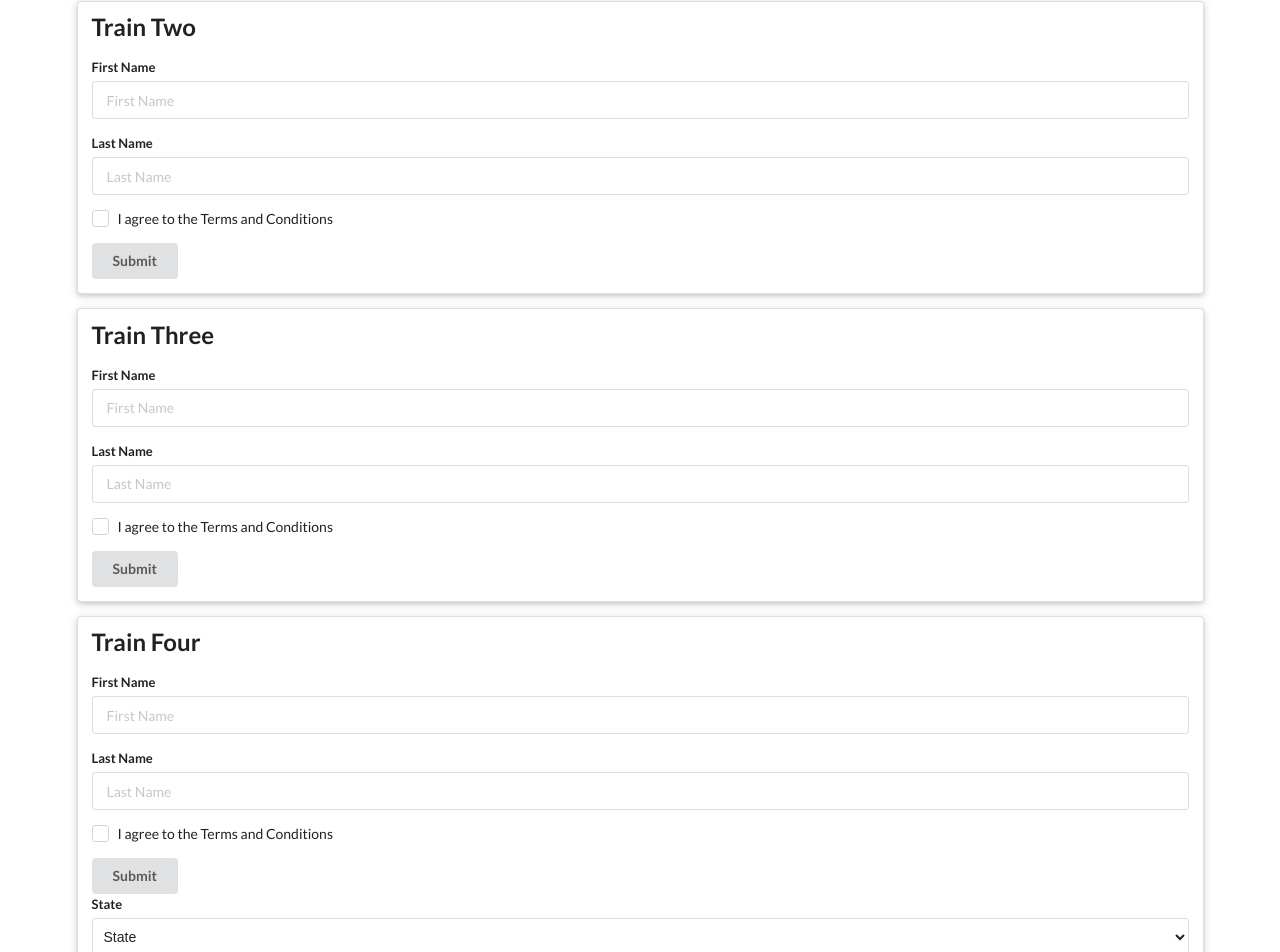
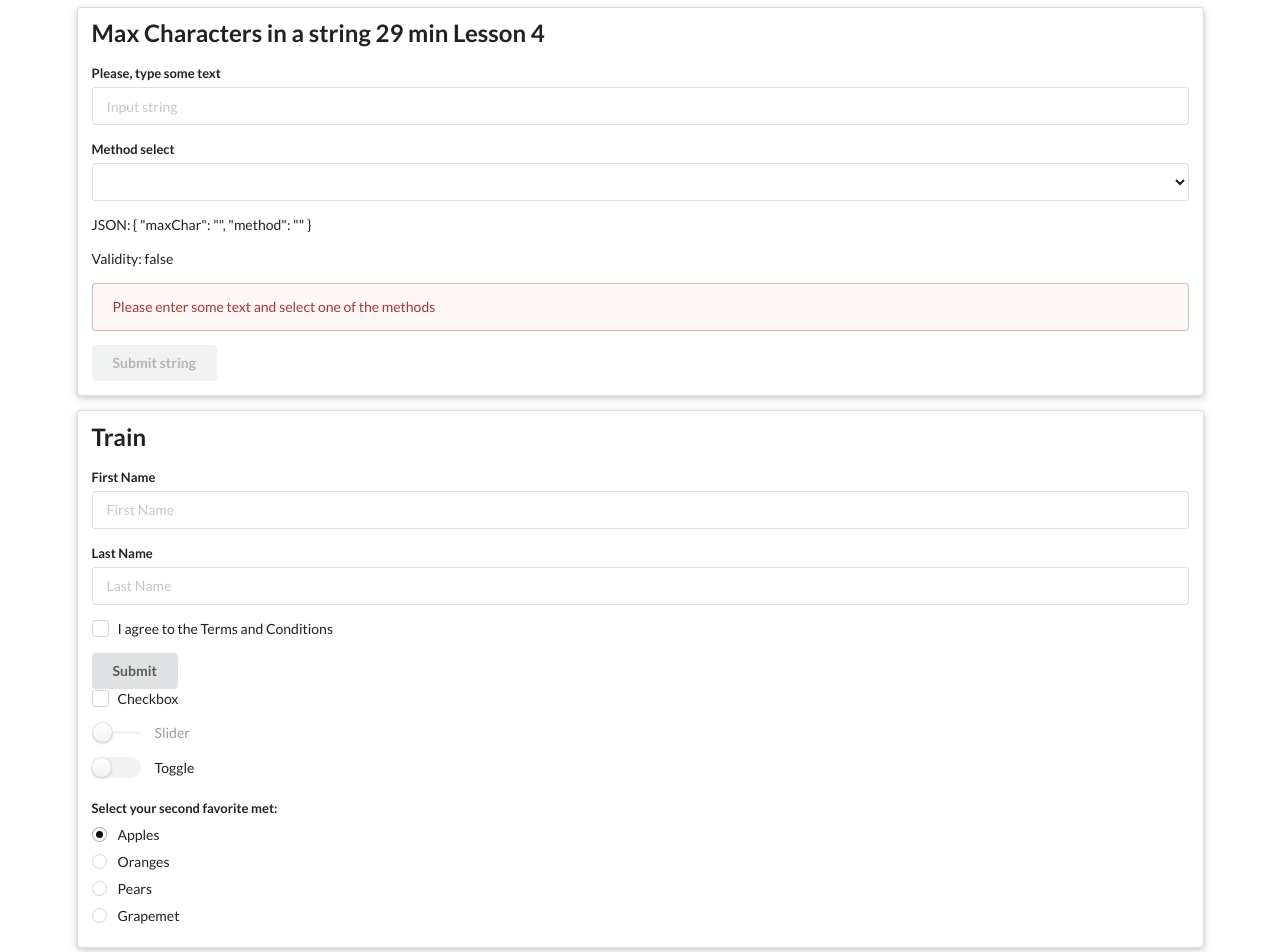
Before and after one commit to MariuszZalew/angular_workbench, an Angular app: page /TestForm in a window 1280 px wide. Shown: the part 968-1920 px from the top of the page. Built offline with nearby package versions, Linux system fonts and the light colour scheme.

Commit message:
add maxChar form

```diff
--- a/src/app/app.module.ts
+++ b/src/app/app.module.ts
@@ -20,6 +20,7 @@ import { MainFormComponent } from './main-form/main-form.component';
 import { DemoFormComponent } from './main-form/demo-form/demo-form.component';
 import { GroupFormComponent } from './main-form/group-form/group-form.component';
 import { StringReverseFormComponent } from './main-form/string-reverse-form/string-reverse-form.component';
+import { MaxCharFormComponent } from './main-form/max-char-form/max-char-form.component';
 
 const appRoutes: Routes = [
   { path: 'Exercise1', component: ExerciseOneComponent },
@@ -48,7 +49,8 @@ const appRoutes: Routes = [
     MainFormComponent,
     DemoFormComponent,
     GroupFormComponent,
-    StringReverseFormComponent
+    StringReverseFormComponent,
+    MaxCharFormComponent
   ],
   imports: [BrowserModule,
             FormsModule,
--- a/src/app/main-form/main-form.component.html
+++ b/src/app/main-form/main-form.component.html
@@ -5,51 +5,12 @@
 <br>
 
 <app-string-reverse-form></app-string-reverse-form>
+<br>
+
+<app-max-char-form></app-max-char-form>
 
 <div class="ui raised segment">
-  <h2 class="ui header">Train Two</h2>
-  <form class="ui form">
-    <div class="field">
-      <label>First Name</label>
-      <input type="text" name="first-name" placeholder="First Name" />
-    </div>
-    <div class="field">
-      <label>Last Name</label>
-      <input type="text" name="last-name" placeholder="Last Name" />
-    </div>
-    <div class="field">
-      <div class="ui checkbox">
-        <input type="checkbox" tabindex="0"  />
-        <label>I agree to the Terms and Conditions</label>
-      </div>
-    </div>
-    <button class="ui button" type="submit">Submit</button>
-  </form>
-</div>
-
-<div class="ui raised segment">
-  <h2 class="ui header">Train Three</h2>
-  <form class="ui form">
-    <div class="field">
-      <label>First Name</label>
-      <input type="text" name="first-name" placeholder="First Name" />
-    </div>
-    <div class="field">
-      <label>Last Name</label>
-      <input type="text" name="last-name" placeholder="Last Name" />
-    </div>
-    <div class="field">
-      <div class="ui checkbox">
-        <input type="checkbox" tabindex="0"  />
-        <label>I agree to the Terms and Conditions</label>
-      </div>
-    </div>
-    <button class="ui button" type="submit">Submit</button>
-  </form>
-</div>
-
-<div class="ui raised segment">
-  <h2 class="ui header">Train Four</h2>
+  <h2 class="ui header">Train</h2>
   <form class="ui form">
     <div class="field">
       <label>First Name</label>
@@ -68,63 +29,6 @@
     <button class="ui button" type="submit">Submit</button>
 
     <div class="ui form">
-      <div class="field">
-        <label>State</label>
-        <select class="ui fluid dropdown">
-          <option value="">State</option>
-          <option value="AL">Alabama</option>
-          <option value="AK">Alaska</option>
-          <option value="AZ">Arizona</option>
-          <option value="AR">Arkansas</option>
-          <option value="CA">California</option>
-          <option value="CO">Colorado</option>
-          <option value="CT">Connecticut</option>
-          <option value="DE">Delaware</option>
-          <option value="DC">District Of Columbia</option>
-          <option value="FL">Florida</option>
-          <option value="GA">Georgia</option>
-          <option value="HI">Hawaii</option>
-          <option value="ID">Idaho</option>
-          <option value="IL">Illinois</option>
-          <option value="IN">Indiana</option>
-          <option value="IA">Iowa</option>
-          <option value="KS">Kansas</option>
-          <option value="KY">Kentucky</option>
-          <option value="LA">Louisiana</option>
-          <option value="ME">Maine</option>
-          <option value="MD">Maryland</option>
-          <option value="MA">Massachusetts</option>
-          <option value="MI">Michigan</option>
-          <option value="MN">Minnesota</option>
-          <option value="MS">Mississippi</option>
-          <option value="MO">Missouri</option>
-          <option value="MT">Montana</option>
-          <option value="NE">Nebraska</option>
-          <option value="NV">Nevada</option>
-          <option value="NH">New Hampshire</option>
-          <option value="NJ">New Jersey</option>
-          <option value="NM">New Mexico</option>
-          <option value="NY">New York</option>
-          <option value="NC">North Carolina</option>
-          <option value="ND">North Dakota</option>
-          <option value="OH">Ohio</option>
-          <option value="OK">Oklahoma</option>
-          <option value="OR">Oregon</option>
-          <option value="PA">Pennsylvania</option>
-          <option value="RI">Rhode Island</option>
-          <option value="SC">South Carolina</option>
-          <option value="SD">South Dakota</option>
-          <option value="TN">Tennessee</option>
-          <option value="TX">Texas</option>
-          <option value="UT">Utah</option>
-          <option value="VT">Vermont</option>
-          <option value="VA">Virginia</option>
-          <option value="WA">Washington</option>
-          <option value="WV">West Virginia</option>
-          <option value="WI">Wisconsin</option>
-          <option value="WY">Wyoming</option>
-        </select>
-      </div>
 
       <div class="inline field">
         <div class="ui checkbox">
--- /dev/null
+++ b/src/app/main-form/max-char-form/max-char-form.component.html
@@ -0,0 +1,51 @@
+<div class="ui raised segment">
+  <h2 class="ui header">Max Characters in a string 29 min Lesson 4</h2>
+
+  <form
+    class="ui form error success"
+    #maxCharForm="ngForm"
+    (submit)="onSubmit(maxCharForm)"
+  >
+    <div class="field">
+      <label>Please, type some text</label>
+      <input
+        type="text"
+        name="maxChar"
+        placeholder="Input string"
+        [(ngModel)]="this.testString"
+        required
+        valid
+      />
+    </div>
+
+    <div class="ui form">
+      <div class="field">
+        <label>Method select</label>
+        <select class="ui fluid dropdown" name="method" ngModel required>
+          <option value="first">First method</option>
+          <option value="second">Second method</option>
+        </select>
+      </div>
+    </div>
+
+    <p>JSON: {{ maxCharForm.value | json }}</p>
+    <p>Validity: {{ maxCharForm.valid | json }}</p>
+
+    <p
+      *ngIf="maxCharForm.value.maxChar === '' || maxCharForm.value.method === ''"
+      class="ui error message"
+    >
+     Please enter some text and select one of the methods
+    </p>
+
+    <p *ngIf="evaluated && maxCharForm.value.maxChar !== ''" class="ui error message success">
+        {{this.solution}}
+    </p>
+
+    <button class="ui button" type="submit" [disabled]="!maxCharForm.valid">
+      Submit string
+    </button>
+
+
+  </form>
+</div>
--- /dev/null
+++ b/src/app/main-form/max-char-form/max-char-form.component.ts
@@ -0,0 +1,86 @@
+import { Component, OnInit } from '@angular/core';
+import { NgForm } from '@angular/forms';
+
+@Component({
+  selector: 'app-max-char-form',
+  templateUrl: './max-char-form.component.html',
+  styleUrls: [],
+})
+export class MaxCharFormComponent implements OnInit {
+
+  testString: string = '';
+  evaluated: boolean = false;
+  solution: string = 'not yet';
+
+  constructor() {}
+
+  ngOnInit(): void {}
+
+
+  onSubmit(f: NgForm) {
+    const evaluatedString: string = f.value.maxChar;
+    const methodUsed: string = f.value.method;
+
+    switch (methodUsed) {
+      case 'first':
+        this.solution = this.maxCharOne(evaluatedString);
+        break;
+      case 'second':
+        this.solution = this.maxCharTwo(evaluatedString);
+        break;
+      default:
+        console.log('This shoud never log..')
+        break;
+    }
+
+    this.evaluated = true;
+  }
+
+  maxCharOne(str: string) {
+    let myString: string[] = str.split('');
+
+    let temp1 = { value: '', count: 0 };
+    let temp2 = { value: '', count: 0 };
+
+    while (myString.length !== 0) {
+      temp2.value = myString.pop();
+      temp2.count += 1;
+
+      for (let letter of myString) {
+        if (temp2.value === letter) {
+          temp2.count++;
+        }
+      }
+      if (temp1.count < temp2.count) {
+        temp1.value = temp2.value;
+        temp1.count = temp2.count;
+      }
+      temp2.value = '';
+      temp2.count = 0;
+    }
+    return `"${temp1.value}" have occured ${temp1.count} times`;
+  }
+
+  maxCharTwo(str: string): string {
+    const charMap = {};
+
+    for (let char of str) {
+      charMap[char] = charMap[char] + 1 || 1;
+    }
+    console.log(charMap);
+
+    let maxChar: string = '';
+    let max: number = 0;
+
+    for (const key in charMap) {
+      if (charMap[key] > max) {
+        maxChar = key;
+        max = charMap[key];
+      }
+      charMap[key] > max ? 1 : 0;
+    }
+
+    return `"${maxChar}" have occured ${max} times`;
+  }
+
+}
--- a/src/app/main-form/string-reverse-form/string-reverse-form.component.ts
+++ b/src/app/main-form/string-reverse-form/string-reverse-form.component.ts
@@ -26,7 +26,7 @@ export class StringReverseFormComponent implements OnInit {
     console.log(f.value['revStr'], f.value);
     console.log(this.reverseOne(f.value['revStr']));
 
-    const tempChoice: any = f.value.met;
+    const tempChoice: string = f.value.met;
 
     if (tempChoice === 'one') {
       this.reverseResultView = this.reverseOne(f.value['revStr']);
```
